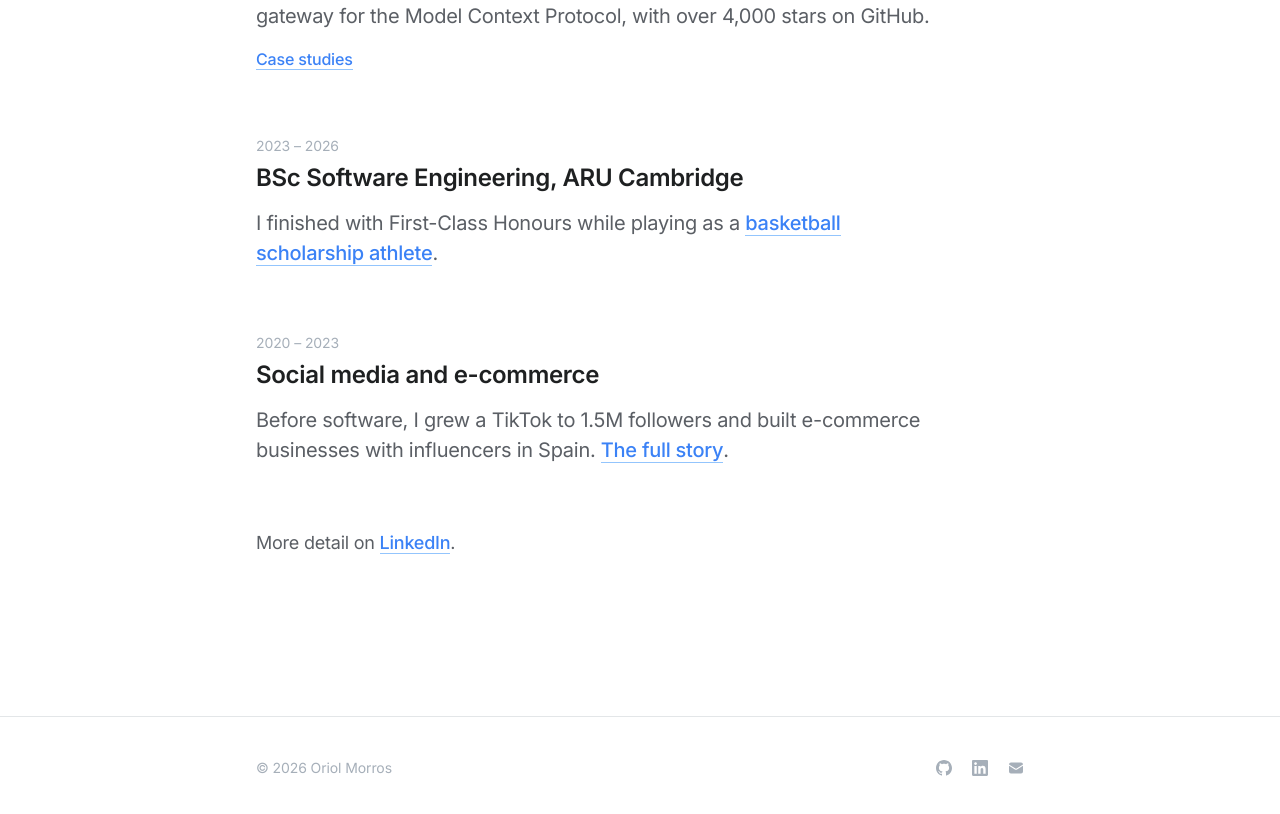
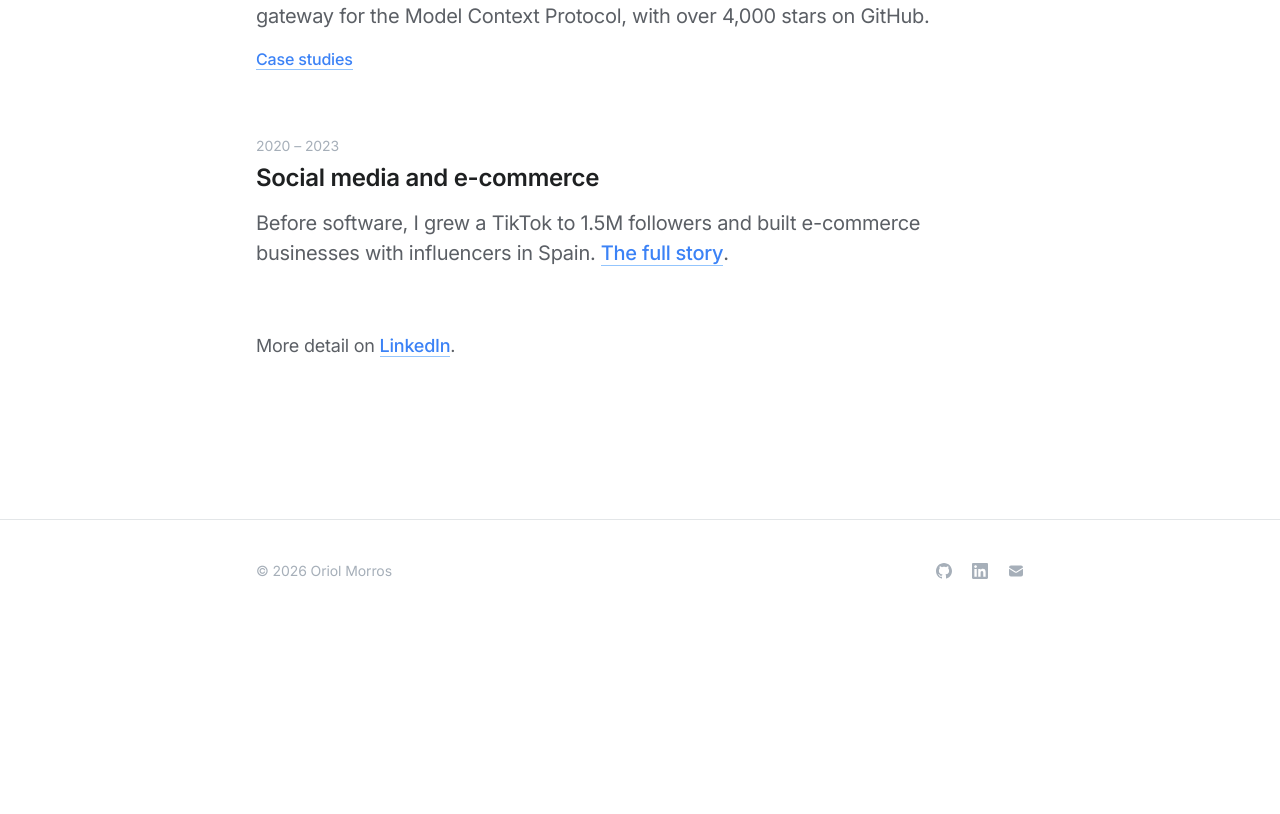
Before and after one commit to omorros/omorros.com, a Next.js app: page /work in a window 1280 px wide. Shown: the part 1300-2114 px from the top of the page. After the commit the page ends 1921 px from the top, so only its background shows below. Built offline with nearby package versions, Linux system fonts and the light colour scheme.

Commit message:
Remove the BSc entry from the work page and update its llms.txt summary to match.

```diff
--- a/src/app/work/page.tsx
+++ b/src/app/work/page.tsx
@@ -191,13 +191,6 @@ export default function WorkPage() {
           </p>
         </Entry>
 
-        <Entry when="2023 – 2026" title="BSc Software Engineering, ARU Cambridge">
-          <p>
-            I finished with First-Class Honours while playing as a{' '}
-            <A href="/journal/basketball">basketball scholarship athlete</A>.
-          </p>
-        </Entry>
-
         <Entry when="2020 – 2023" title="Social media and e-commerce">
           <p>
             Before software, I grew a TikTok to 1.5M followers and built
```
Also changed, not shown: public/llms.txt.
